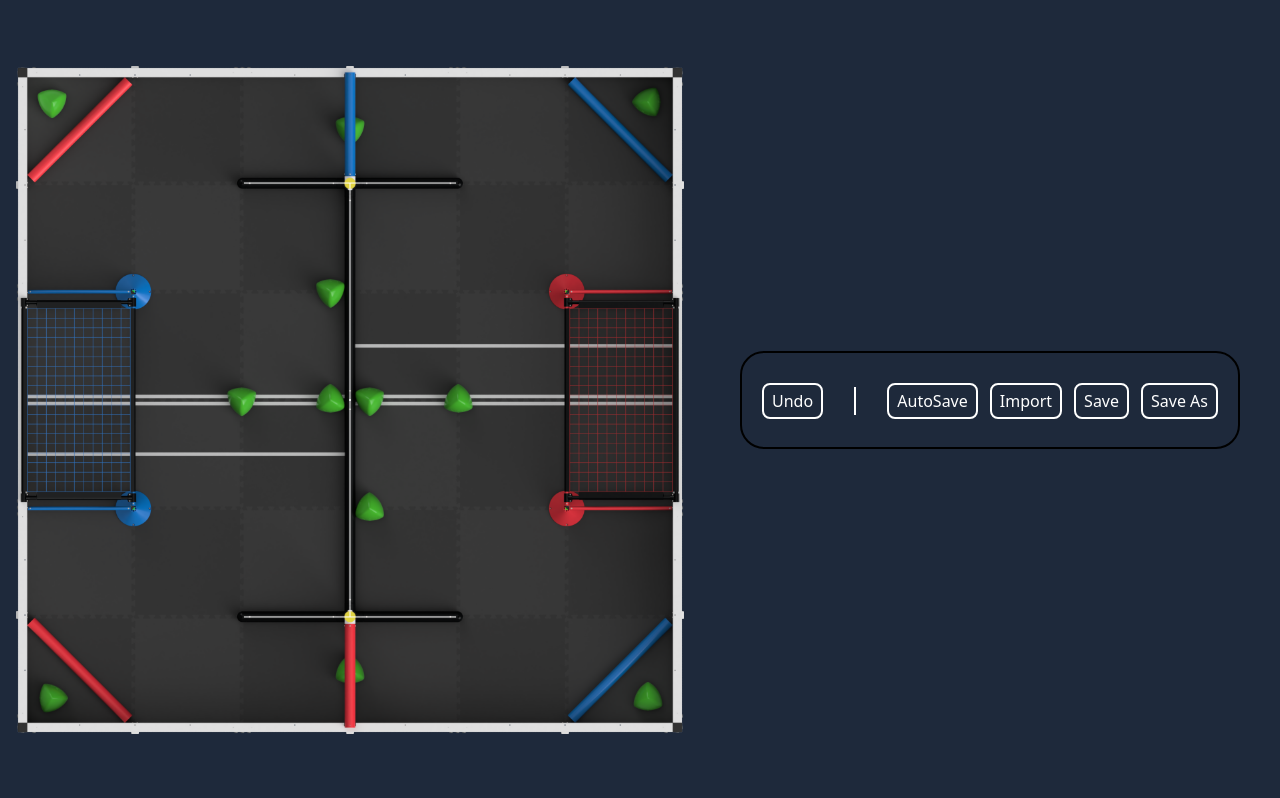
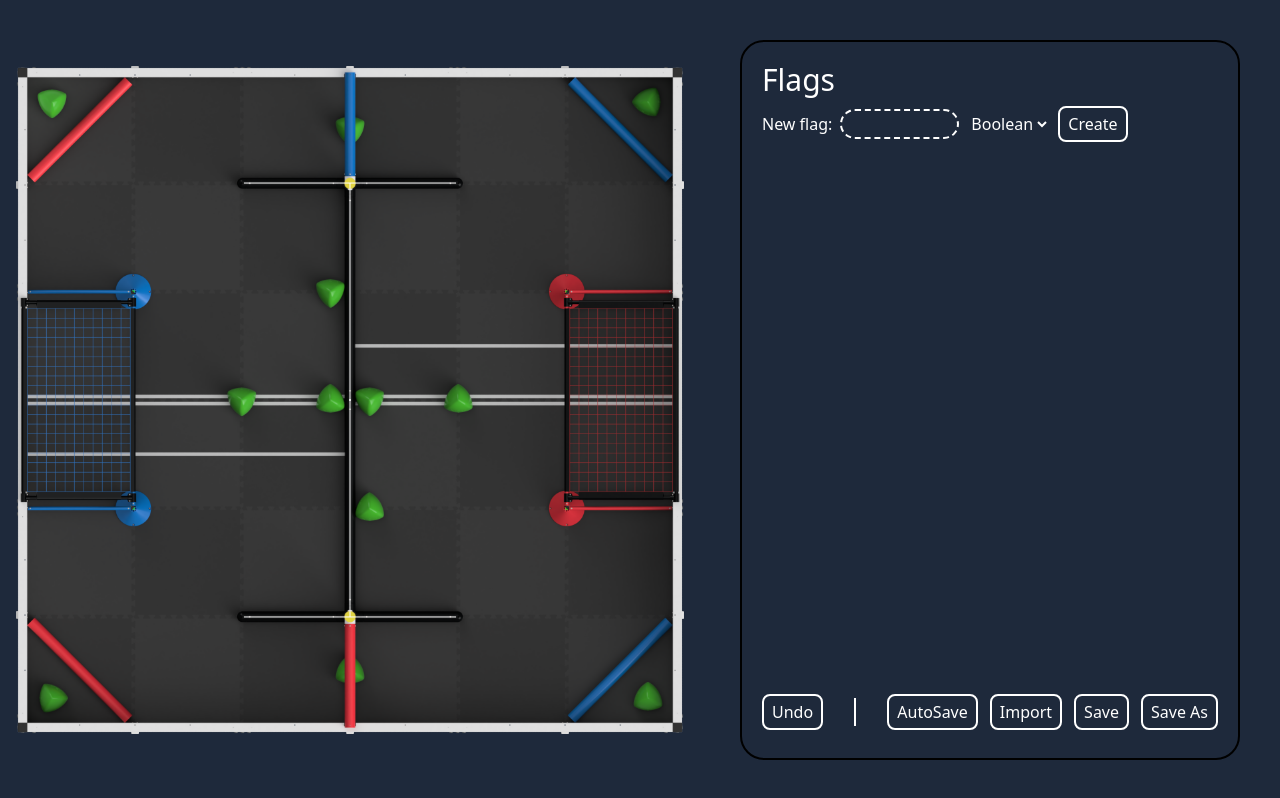
Before and after one commit to Genius6942/pathgen, a Svelte app: page / in a window 1280 px wide. Built offline with nearby package versions, Linux system fonts and the light colour scheme.

Commit message:
flag adder thing

```diff
--- a/src/App.svelte
+++ b/src/App.svelte
@@ -1,6 +1,18 @@
 <script lang="ts">
   import Renderer from "./utils/Renderer.svelte";
-  import { config, load, save, saveAs, state, undo } from "./utils/state";
+  import {
+    addFlag,
+    config,
+    load,
+    removeFlag,
+    save,
+    saveAs,
+    state,
+    undo,
+  } from "./utils/state";
+
+  let newFlagName = "";
+  let newFlagType: "boolean" | "number" = "boolean";
 </script>
 
 <main>
@@ -10,11 +22,63 @@
         <Renderer />
       </div>
     </div>
-    <!-- delete this div later to expand box for more controls -->
-    <div class="my-auto">
     <div
       class="flex gap-3 p-5 w-[500px] border-black dark:border-white border-2 rounded-3xl m-10 flex-col items-stretch"
     >
+      <div class="flex flex-col gap-2">
+        <h1 class="text-3xl">Flags</h1>
+        {#each Array(Object.keys($config.flags).length)
+          .fill(null)
+          .map( (_, i) => ({ key: Object.keys($config.flags)[i], type: $config.flags[Object.keys($config.flags)[i]] }) ) as flag}
+          <div class="flex items-center gap-3">
+            <button class="button py-[2px]" on:click={() => removeFlag(flag.key)}
+              >Delete</button
+            >
+            <div class="h-7 border-white border-r-2" />
+            {flag.key}: {flag.type}
+          </div>
+        {/each}
+
+        <div class="flex gap-2 items-center">
+          New flag: <input
+            type="text"
+            size={Math.max(newFlagName.length, 7)}
+            class="bg-transparent border-2 border-white border-dashed rounded-2xl px-[2px] py-[1px] text-center outline-none focus:border-solid transition-all duration-200 ease-in-out"
+            bind:value={newFlagName}
+            on:keydown={(e) => {
+              if (e.key === "Enter") {
+                if (newFlagName.trim() === "") return;
+
+                try {
+                  addFlag(newFlagName, newFlagType);
+                } catch (e) {
+                  // @ts-expect-error
+                  alert(e.message);
+                }
+                newFlagName = "";
+              }
+            }}
+          />
+          <select bind:value={newFlagType} class="bg-transparent">
+            <option value="boolean">Boolean</option>
+            <option value="number">Number</option>
+          </select>
+          <button
+            class="button"
+            on:click={() => {
+              if (newFlagName.trim() === "") return;
+
+              try {
+                addFlag(newFlagName, newFlagType);
+              } catch (e) {
+                // @ts-expect-error
+                alert(e.message);
+              }
+              newFlagName = "";
+            }}>Create</button
+          >
+        </div>
+      </div>
       <div class="border-t-2 mt-auto py-2 border-transparent">
         <div class="flex gap-3 items-center relative justify-between">
           <button class="button" on:click={undo}>Undo</button>
@@ -38,7 +102,6 @@
       </div>
     </div>
   </div>
-  </div>
   <!-- menu -->
   <div
     class="flex-col items-stretch absolute hidden border-white rounded-2xl border-2 -translate-y-1/2 gap-2"
--- a/src/app.css
+++ b/src/app.css
@@ -19,3 +19,8 @@
     @apply rounded-b-2xl;
   }
 }
+
+option {
+  color: white;
+  background-color: rgb(51 65 85 / var(--tw-bg-opacity));
+}
--- a/src/utils/index.ts
+++ b/src/utils/index.ts
@@ -26,4 +26,5 @@ export const CONSTANTS = {
     error: "#FF0000",
     thickness: 2,
   },
+	version: '0.1.0'
 };
--- a/src/utils/state.ts
+++ b/src/utils/state.ts
@@ -5,7 +5,7 @@ import {
   type Updater,
   get,
 } from "svelte/store";
-import { FSHandler, Point, type PointExport } from ".";
+import { CONSTANTS, FSHandler, Point, type PointExport } from ".";
 import type { Background } from "./background";
 import { pathAlgorithms, GeneratedPoint, type GeneratedPointExport } from "../gen";
 
@@ -87,12 +87,14 @@ export interface PathConfig {
   method: Method;
   background: Background;
   autosave: boolean;
+  flags: { [key: string]: "number" | "boolean" };
 }
 
 export const config = writable<PathConfig>({
   method: "catmull-rom",
   background: "over-under",
   autosave: false,
+  flags: {},
 });
 
 config.subscribe((v) => {
@@ -135,11 +137,19 @@ const exportData = () => {
   return {
     config: get(config),
     points: get(points).map((point) => point.export()),
+    version: CONSTANTS.version,
   };
 };
 
 const importData = (data: any) => {
-  if (!data.config || !data.points) throw alert("invalid file");
+  if (!data.config || !data.points || !data.version) throw alert("invalid file");
+  if (
+    data.version !== CONSTANTS.version &&
+    !confirm(
+      "This file was created with a different version of the app. Some features may not work as expected. Do you want to continue?"
+    )
+  )
+    return;
   points.update((p) => {
     p.splice(
       0,
@@ -154,7 +164,7 @@ const importData = (data: any) => {
     return p;
   });
 
-	config.set(data.config);
+  config.set(data.config);
 };
 
 export interface HistoryState {
@@ -211,7 +221,9 @@ const fsHandler = new FSHandler();
 export const load = () => {
   fsHandler.open().then((content) => {
     const data = JSON.parse(content);
-    importData(data);
+    try {
+      importData(data);
+    } catch {}
   });
 };
 
@@ -226,9 +238,25 @@ export const saveAs = () => {
 };
 
 points.subscribe(() => {
-	if (get(config).autosave) save();
+  if (get(config).autosave) save();
 });
 
 config.subscribe(() => {
-	if (get(config).autosave) save();
+  if (get(config).autosave) save();
 });
+
+
+export const addFlag = (flag: string, type: "boolean" | "number", overWrite = false) => {
+	if (flag in get(config).flags && !overWrite) throw new Error("Flag already exists");
+	config.update((c) => {
+		c.flags[flag] = type;
+		return c;
+	});
+}
+
+export const removeFlag = (flag: string) => {
+	config.update((c) => {
+		delete c.flags[flag];
+		return c;
+	});
+}
```
Lines whose indentation alone changed are shown as unchanged.
